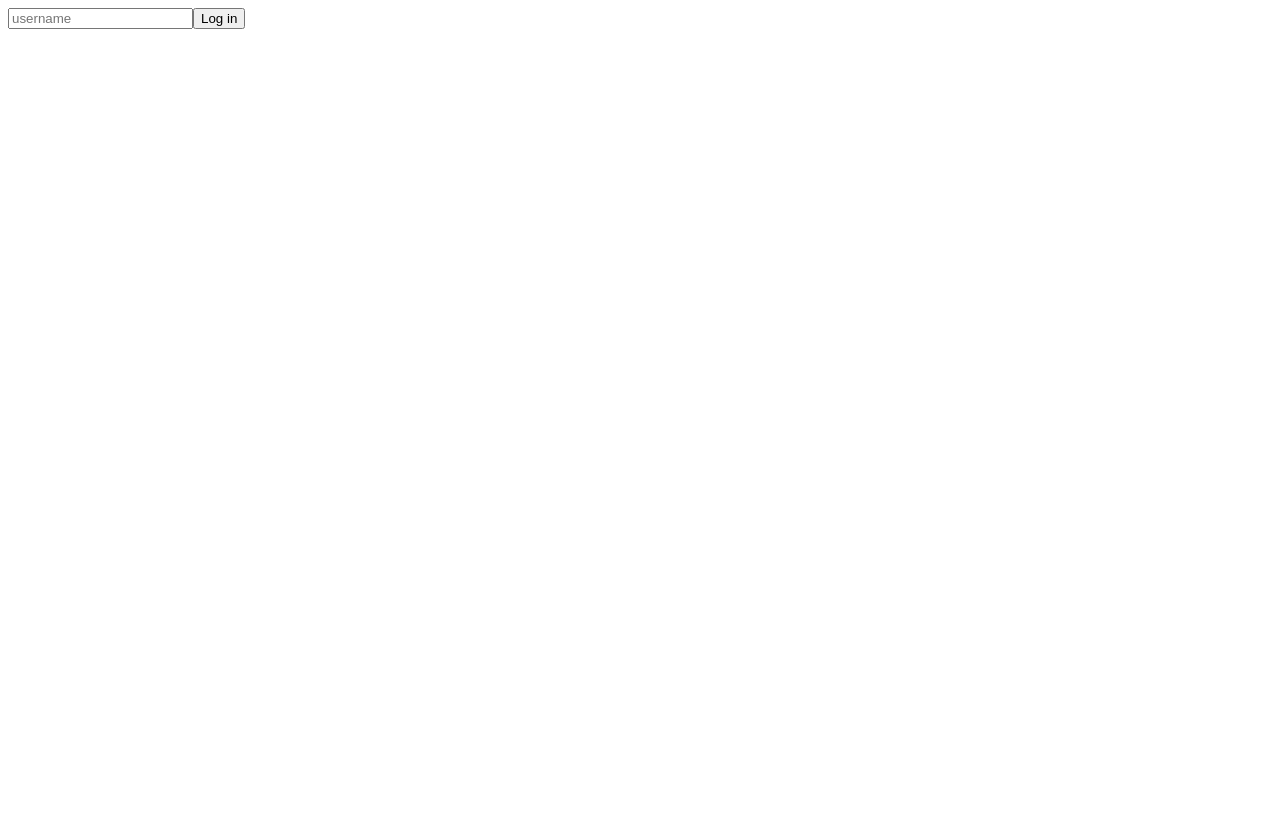
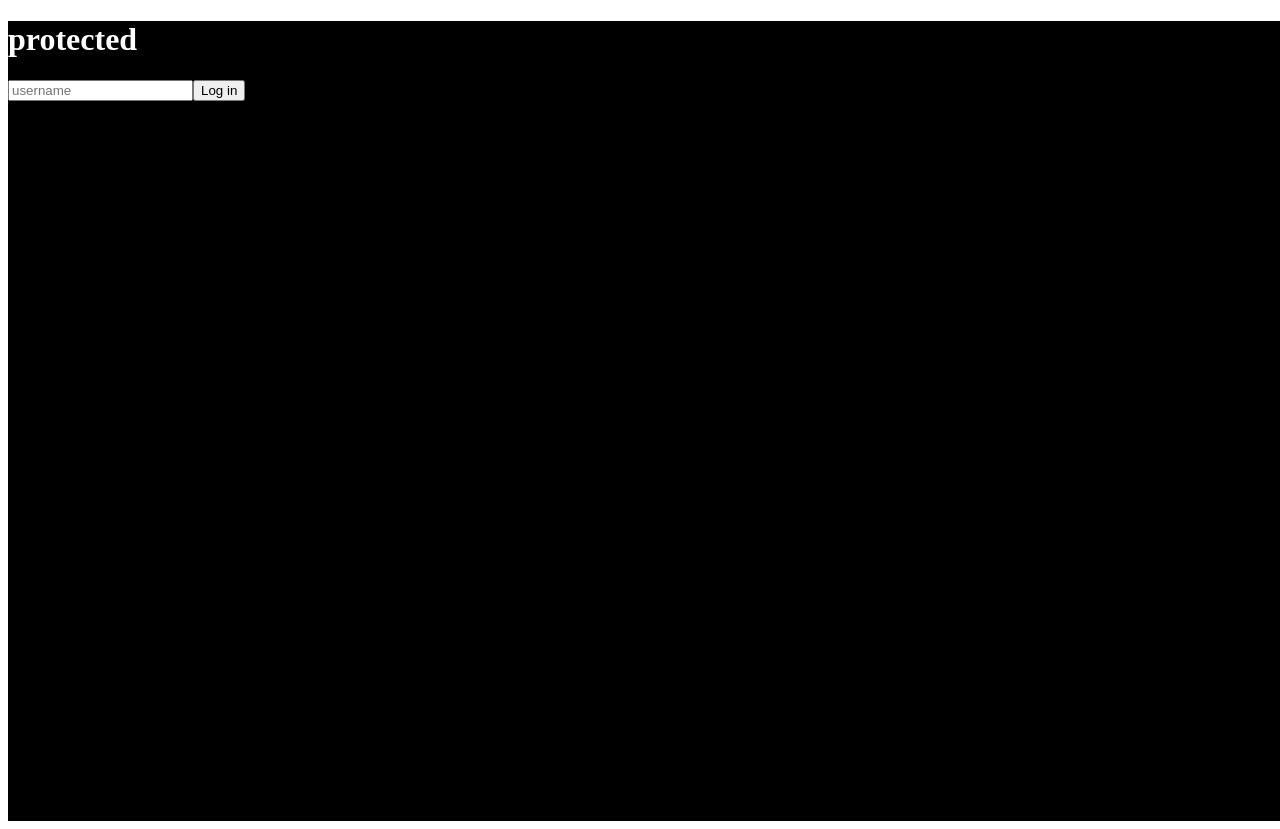
Before and after one commit to dong53358/react-masterclass, a React (Create React App) app: page / in a window 1280 px wide. Before the commit the page ends 800 px from the top, so only its background shows below. Built offline with nearby package versions, Linux system fonts and the light colour scheme.

Commit message:
Theme and Typescript

```diff
--- a/src/App.tsx
+++ b/src/App.tsx
@@ -1,4 +1,15 @@
 import React, { useState } from "react";
+import styled from "styled-components";
+
+const Container = styled.div`
+  background-color: ${(props) => props.theme.bgColor};
+  height: 100vh;
+  width: 100vw;
+`;
+
+const H1 = styled.h1`
+  color: ${(props) => props.theme.textColor};
+`;
 
 function App() {
   const [value, setValue] = useState("");
@@ -14,6 +25,8 @@ function App() {
   };
   return (
     <div>
+      <Container>
+        <H1>protected</H1>
         <form onSubmit={onSubmit}>
           <input
             onChange={onChange}
@@ -23,6 +36,7 @@ function App() {
           />
           <button>Log in</button>
         </form>
+      </Container>
     </div>
   );
 }
--- a/src/index.tsx
+++ b/src/index.tsx
@@ -1,11 +1,14 @@
 import React from "react";
 import ReactDOM from "react-dom";
-// import { ThemeProvider } from "styled-components";
+import { ThemeProvider } from "styled-components";
 import App from "./App";
+import { darkTheme, lightTheme } from "./theme";
 
 ReactDOM.render(
   <React.StrictMode>
-    <App />
+    <ThemeProvider theme={darkTheme}>
+      <App />
+    </ThemeProvider>
   </React.StrictMode>,
   document.getElementById("root")
 );
--- /dev/null
+++ b/src/theme.ts
@@ -0,0 +1,13 @@
+import { DefaultTheme } from "styled-components";
+
+export const lightTheme: DefaultTheme = {
+  bgColor: "white",
+  textColor: "black",
+  btnColor: "tomato",
+};
+
+export const darkTheme: DefaultTheme = {
+  bgColor: "black",
+  textColor: "white",
+  btnColor: "teal",
+};
```
Also changed, not shown: src/styled.d.ts (added, +11 -0 lines). Lines whose indentation alone changed are shown as unchanged.
